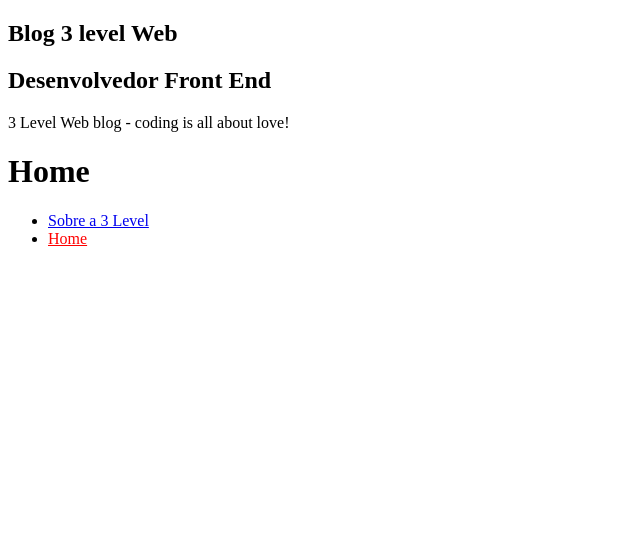
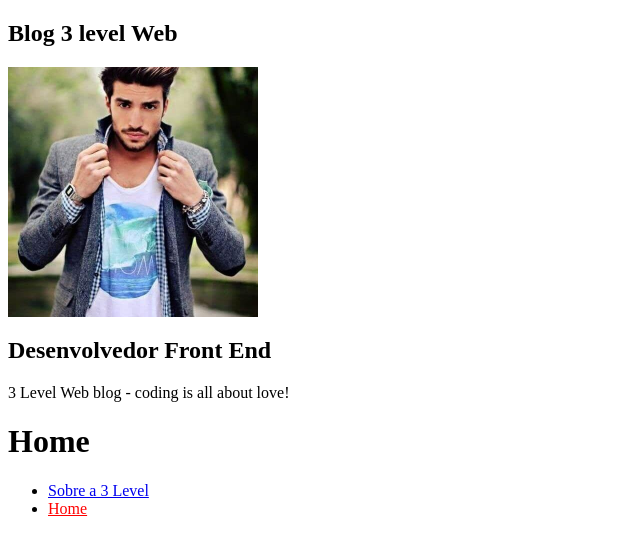
Before and after one commit to richarallan/static-blog, a Gatsby site: page / in a window 1280 px wide. Shown: the whole page, without its empty margins (0-640 px from the left). Built offline with nearby package versions, Linux system fonts and the light colour scheme; Gatsby itself is replaced by a stand-in of ours.

Commit message:
Finalizado o módulo Gatsby image

```diff
--- /dev/null
+++ b/src/components/Avatar/index.js
@@ -0,0 +1,22 @@
+import React from 'react'
+import { useStaticQuery, graphql } from 'gatsby'
+import Img from 'gatsby-image'
+
+const Avatar = () => {
+    const { avatarImage } = useStaticQuery(
+        graphql`
+        query{
+            avatarImage: file(relativePath: {eq :"profile-photo.jpg"}) {
+                childImageSharp {
+                    fluid(maxWidth: 60, maxHeight: 60) {
+                        ...GatsbyImageSharpFluid
+                    }
+                }
+            }
+        }
+        `
+    )
+    return <Img fluid = {avatarImage.childImageSharp.fluid} style={{ width: "250px"}} />
+}
+
+export default Avatar
--- a/src/components/Profile/index.js
+++ b/src/components/Profile/index.js
@@ -1,5 +1,6 @@
 import React from 'react'
 import { useStaticQuery, graphql} from 'gatsby'
+import Avatar from '../Avatar'
 
 const Profile = () => {
     //usei chaves pq vou tratar dados
@@ -24,6 +25,7 @@ const Profile = () => {
     return (
         <div className="Profile-wrapper">
             <h1>{title}</h1>
+            <Avatar />
             <h2>{position}</h2>
             <p>{description}</p>
         </div>
```
Also changed, not shown: src/images/profile-photo.jpg (added), 1 other file.
